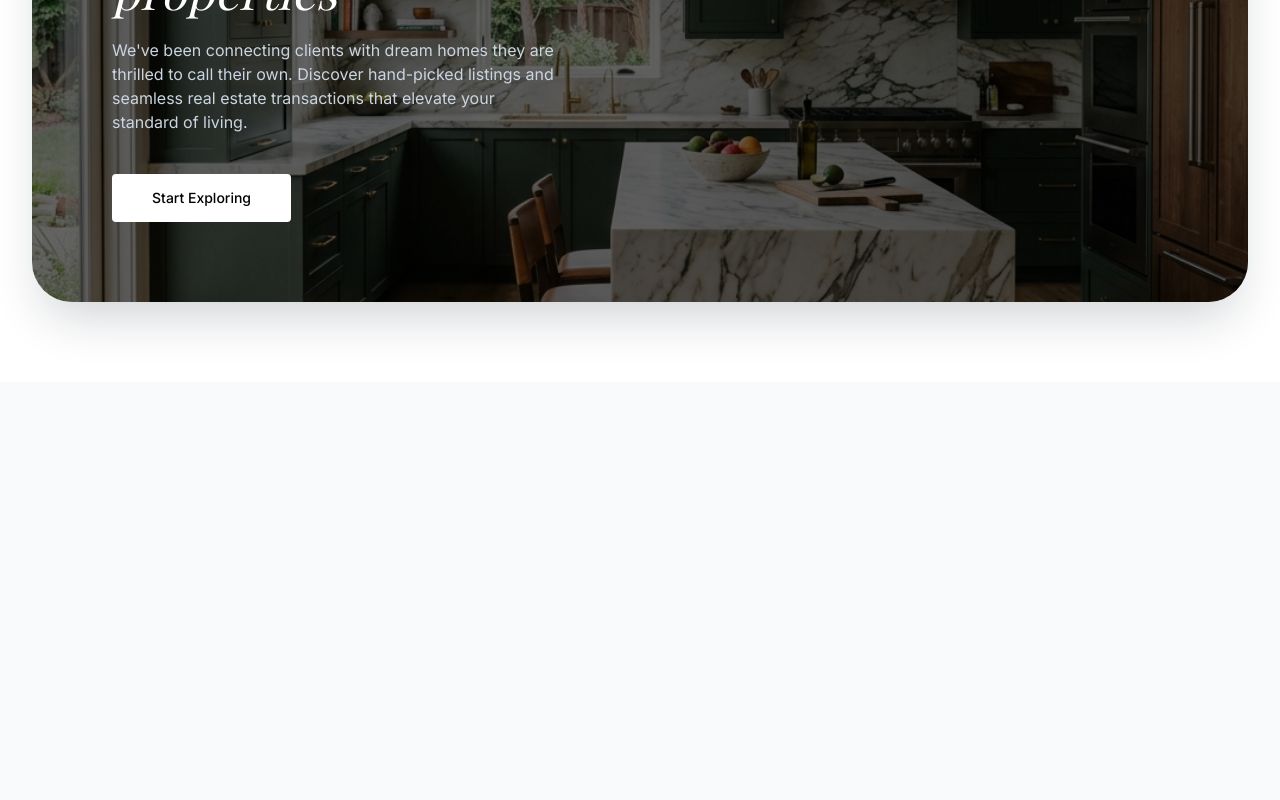
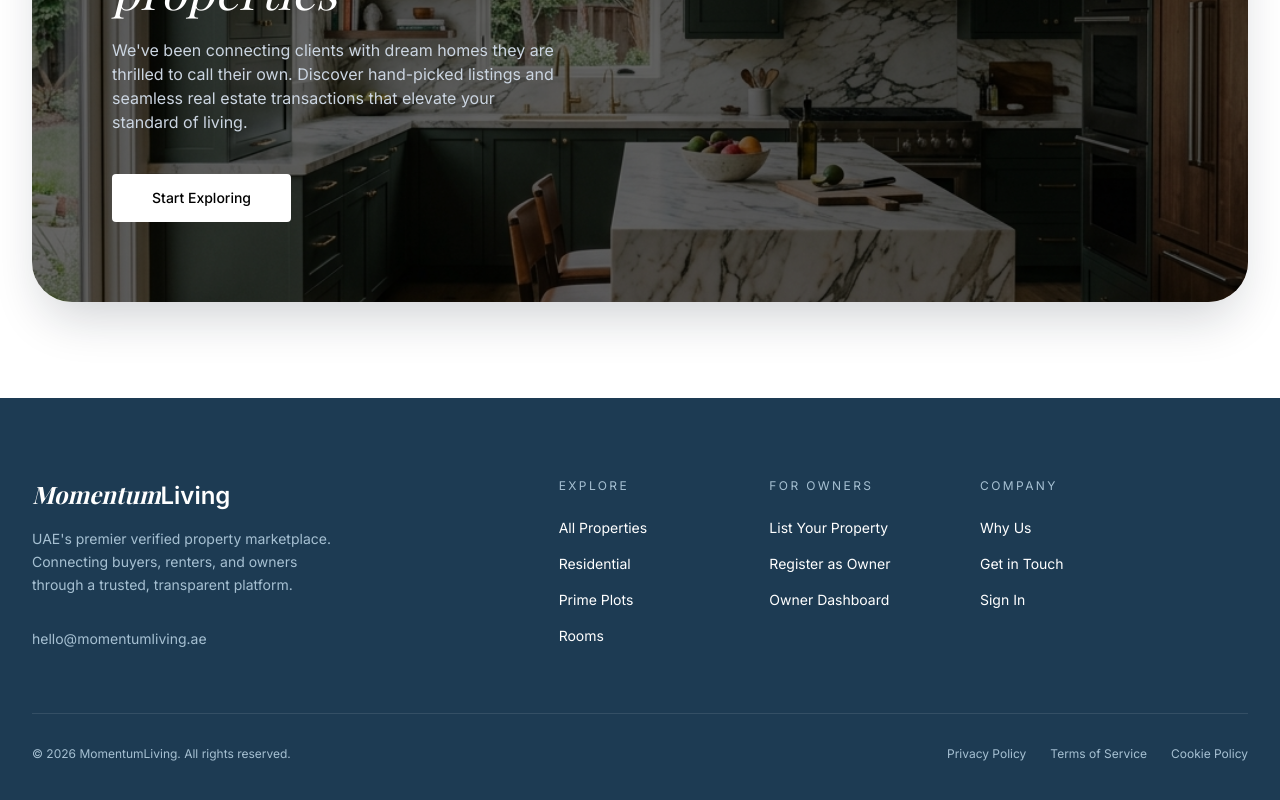
Before and after one commit to yaseen-vm/momentum-living-property-marketplace, a React (Vite) app in the folder apps/web/: page / in a window 1280 px wide. Shown: the part 2590-3390 px from the top of the page. Before the commit the page ends 2972 px from the top, so only its background shows below. Built offline with nearby package versions, Linux system fonts and the light colour scheme; no server answers; a web font is replaced by a local one.

Commit message:
Redesign login page and add landing footer

```diff
--- a/apps/web/src/components/OtpForm.tsx
+++ b/apps/web/src/components/OtpForm.tsx
@@ -81,10 +81,12 @@ export function OtpForm({ onSuccess, title = "Verify your number", subtitle, int
 
   return (
     <div className="mx-auto w-full max-w-sm">
-      <div className="mb-6 text-center">
-        <h1 className="text-2xl font-bold text-slate-900">{title}</h1>
-        {subtitle && <p className="mt-1 text-sm text-slate-500">{subtitle}</p>}
-      </div>
+      {title && (
+        <div className="mb-6 text-center">
+          <h1 className="text-2xl font-bold text-slate-900">{title}</h1>
+          {subtitle && <p className="mt-1 text-sm text-slate-500">{subtitle}</p>}
+        </div>
+      )}
 
       {step === "mobile" ? (
         <form onSubmit={mobileForm.handleSubmit(handleSendOtp)} className="space-y-4">
--- a/apps/web/src/pages/Landing.tsx
+++ b/apps/web/src/pages/Landing.tsx
@@ -88,7 +88,7 @@ export default function Landing() {
   }, []);
 
   return (
-    <div ref={containerRef} className="min-h-screen bg-white font-sans overflow-hidden text-slate-900 pb-20">
+    <div ref={containerRef} className="min-h-screen bg-white font-sans overflow-hidden text-slate-900">
       {/* Nav */}
       <nav className="flex items-center justify-between px-8 py-6 max-w-[1400px] mx-auto">
         <div className="text-xl font-bold italic font-serif">
@@ -277,6 +277,75 @@ export default function Landing() {
           </div>
         </div>
       </section>
+
+      {/* Footer */}
+      <footer className="bg-[#1D3B53] text-white mt-24">
+        <div className="max-w-[1400px] mx-auto px-8 pt-20 pb-10">
+
+          {/* Top grid */}
+          <div className="grid grid-cols-1 md:grid-cols-12 gap-12 pb-16 border-b border-white/10">
+
+            {/* Brand column */}
+            <div className="md:col-span-4">
+              <div className="text-2xl font-bold italic font-serif mb-4">
+                Momentum<span className="font-sans font-semibold not-italic">Living</span>
+              </div>
+              <p className="text-[#A6C0D2] text-sm leading-relaxed max-w-xs">
+                UAE&apos;s premier verified property marketplace. Connecting buyers, renters, and owners through a trusted, transparent platform.
+              </p>
+              <div className="flex items-center gap-4 mt-8">
+                <a
+                  href="mailto:hello@momentumliving.ae"
+                  className="text-[#A6C0D2] hover:text-white text-sm transition-colors"
+                >
+                  hello@momentumliving.ae
+                </a>
+              </div>
+            </div>
+
+            {/* Explore */}
+            <div className="md:col-span-2 md:col-start-6">
+              <h4 className="text-xs tracking-[0.2em] uppercase text-[#A6C0D2] mb-6">Explore</h4>
+              <ul className="space-y-4 text-sm">
+                <li><Link to="/listings" className="hover:text-[#A6C0D2] transition-colors">All Properties</Link></li>
+                <li><Link to="/listings?type=residential" className="hover:text-[#A6C0D2] transition-colors">Residential</Link></li>
+                <li><Link to="/listings?type=plot" className="hover:text-[#A6C0D2] transition-colors">Prime Plots</Link></li>
+                <li><Link to="/listings?type=room" className="hover:text-[#A6C0D2] transition-colors">Rooms</Link></li>
+              </ul>
+            </div>
+
+            {/* Owners */}
+            <div className="md:col-span-2">
+              <h4 className="text-xs tracking-[0.2em] uppercase text-[#A6C0D2] mb-6">For Owners</h4>
+              <ul className="space-y-4 text-sm">
+                <li><Link to="/vendor/login" className="hover:text-[#A6C0D2] transition-colors">List Your Property</Link></li>
+                <li><Link to="/vendor/register" className="hover:text-[#A6C0D2] transition-colors">Register as Owner</Link></li>
+                <li><Link to="/vendor/dashboard" className="hover:text-[#A6C0D2] transition-colors">Owner Dashboard</Link></li>
+              </ul>
+            </div>
+
+            {/* Company */}
+            <div className="md:col-span-2">
+              <h4 className="text-xs tracking-[0.2em] uppercase text-[#A6C0D2] mb-6">Company</h4>
+              <ul className="space-y-4 text-sm">
+                <li><a href="#features" className="hover:text-[#A6C0D2] transition-colors">Why Us</a></li>
+                <li><a href="mailto:hello@momentumliving.ae" className="hover:text-[#A6C0D2] transition-colors">Get in Touch</a></li>
+                <li><Link to="/login" className="hover:text-[#A6C0D2] transition-colors">Sign In</Link></li>
+              </ul>
+            </div>
+          </div>
+
+          {/* Bottom bar */}
+          <div className="flex flex-col md:flex-row items-center justify-between gap-4 pt-8 text-[#A6C0D2] text-xs">
+            <span>&copy; {new Date().getFullYear()} MomentumLiving. All rights reserved.</span>
+            <div className="flex items-center gap-6">
+              <span className="hover:text-white cursor-pointer transition-colors">Privacy Policy</span>
+              <span className="hover:text-white cursor-pointer transition-colors">Terms of Service</span>
+              <span className="hover:text-white cursor-pointer transition-colors">Cookie Policy</span>
+            </div>
+          </div>
+        </div>
+      </footer>
     </div>
   );
 }
--- a/apps/web/src/pages/auth/OtpLoginPage.tsx
+++ b/apps/web/src/pages/auth/OtpLoginPage.tsx
@@ -43,38 +43,85 @@ export default function OtpLoginPage({ role }: OtpLoginPageProps) {
   const isVendor = role === "vendor";
 
   return (
-    <div className="flex min-h-screen items-center justify-center bg-gradient-to-br from-slate-50 to-primary-50 px-4">
-      <div className="w-full max-w-sm">
-        <div className="mb-8 flex justify-center">
-          <div className="flex items-center gap-2">
-            <Building2 className="h-8 w-8 text-primary-600" />
-            <span className="text-xl font-bold text-slate-900">Momentum Living</span>
+    <div className="flex min-h-screen font-sans bg-white">
+      {/* Left Column (Hero Image) */}
+      <div className="hidden lg:flex lg:w-1/2 relative bg-slate-900">
+        <img
+          src="/images/login_hero.jpg"
+          alt="Luxury Property"
+          className="absolute inset-0 w-full h-full object-cover"
+        />
+        <div className="absolute inset-0 bg-black/20"></div>
+
+        <div className="absolute top-10 left-12 flex items-center gap-3 text-white z-10">
+          <div className="bg-white p-2.5 rounded-full flex items-center justify-center">
+            <Building2 className="h-6 w-6 text-slate-900" />
+          </div>
+          <span className="text-2xl font-semibold">Momentum Living</span>
+        </div>
+
+        <div className="relative z-10 flex flex-col justify-end p-16 w-full text-white pb-24">
+          <span className="text-xs tracking-[0.2em] text-white/80 mb-6 uppercase font-medium">
+            Your Premier Property Marketplace
+          </span>
+          <h2 className="text-5xl lg:text-6xl font-serif leading-[1.1] mb-6">
+            Discover Verified <br />
+            <span className="italic font-light">Properties &</span> <br />
+            Modern Spaces
+          </h2>
+          <p className="text-base text-white/90 max-w-md leading-relaxed font-light">
+            Renowned for meticulous verification and masterful service, our real estate marketplace stands apart in delivering quality and peace of mind.
+          </p>
+          <div className="flex gap-2 mt-12">
+            <div className="w-8 h-1.5 bg-white rounded-full"></div>
+            <div className="w-1.5 h-1.5 bg-white/50 rounded-full"></div>
+            <div className="w-1.5 h-1.5 bg-white/50 rounded-full"></div>
           </div>
         </div>
-        <div className="rounded-2xl bg-white p-8 shadow-xl">
+      </div>
+
+      {/* Right Column (Form) */}
+      <div className="flex-1 flex flex-col justify-center items-center px-4 sm:px-12 bg-white relative">
+        <div className="w-full max-w-md">
+          {/* Mobile Logo */}
+          <div className="lg:hidden mb-10 flex items-center gap-3 justify-center">
+            <div className="bg-slate-900 p-2.5 rounded-full flex items-center justify-center">
+              <Building2 className="h-6 w-6 text-white" />
+            </div>
+            <span className="text-2xl font-semibold text-slate-900">Momentum Living</span>
+          </div>
+
+          <div className="mb-8 text-center lg:text-left">
+            <h1 className="text-3xl font-bold text-slate-900 mb-2">
+              Welcome Back to Momentum Living!
+            </h1>
+            <p className="text-slate-500">
+              {isVendor ? "Sign in to manage your properties" : "Sign in to your account"}
+            </p>
+          </div>
+
+          <div className="bg-white">
             <OtpForm
               onSuccess={handleSuccess}
               intent={role}
-            title={isVendor ? "Owner Sign In" : "Browse Properties"}
-            subtitle={
-              isVendor
-                ? "Enter your mobile number to list your property"
-                : "Enter your mobile number to browse listings"
-            }
+              title=""
+              subtitle=""
             />
           </div>
-        <p className="mt-6 text-center text-sm text-slate-500">
+
+          <div className="mt-12">
+            <p className="mt-8 text-center text-sm text-slate-500">
               {isVendor ? (
                 <>
                   Looking for a property?{" "}
-              <a href="/login" className="text-primary-600 hover:underline">
+                  <a href="/login" className="font-semibold text-primary-600 hover:underline">
                     Browse listings
                   </a>
                 </>
               ) : (
                 <>
                   Want to list a property?{" "}
-              <a href="/vendor/login" className="text-primary-600 hover:underline">
+                  <a href="/vendor/login" className="font-semibold text-primary-600 hover:underline">
                     Owner sign in
                   </a>
                 </>
@@ -82,5 +129,7 @@ export default function OtpLoginPage({ role }: OtpLoginPageProps) {
             </p>
           </div>
         </div>
+      </div>
+    </div>
   );
 }
```
Also changed, not shown: apps/web/public/images/login_hero.jpg (added). Lines whose indentation alone changed are shown as unchanged.
